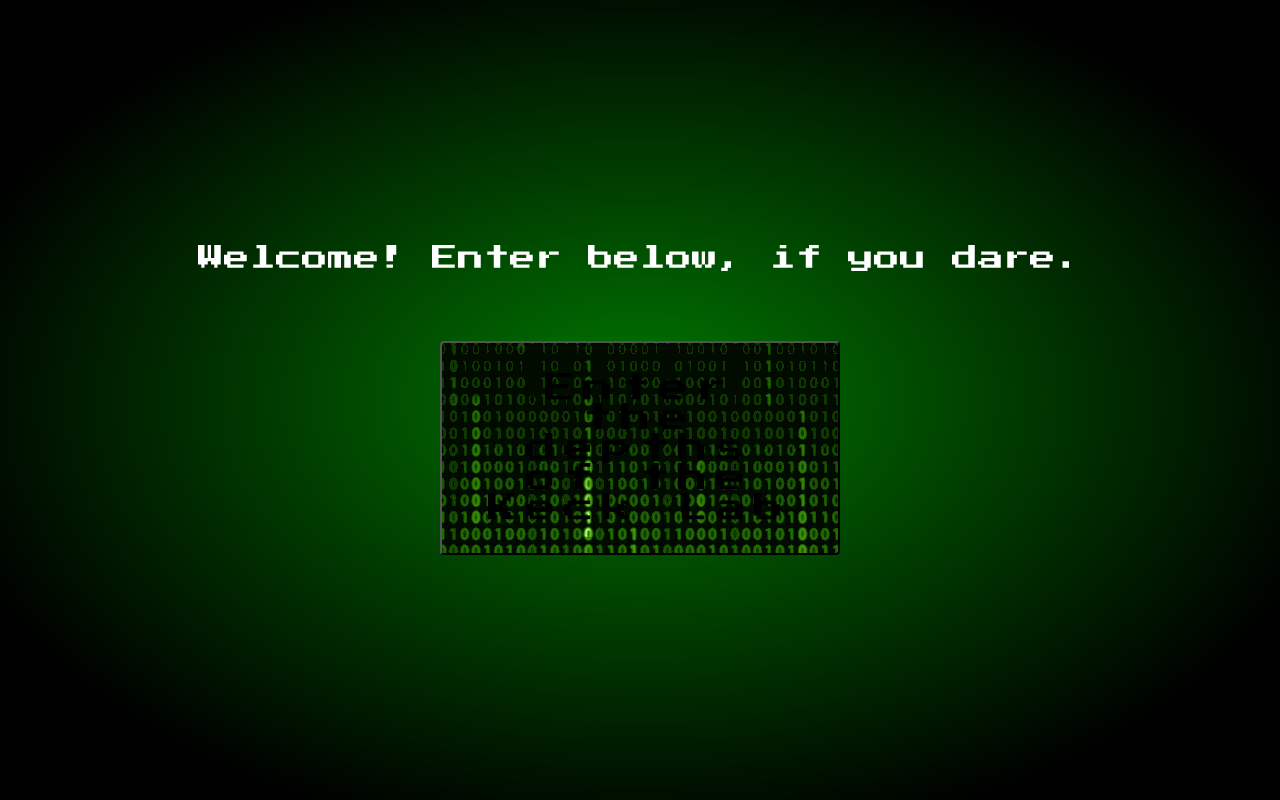
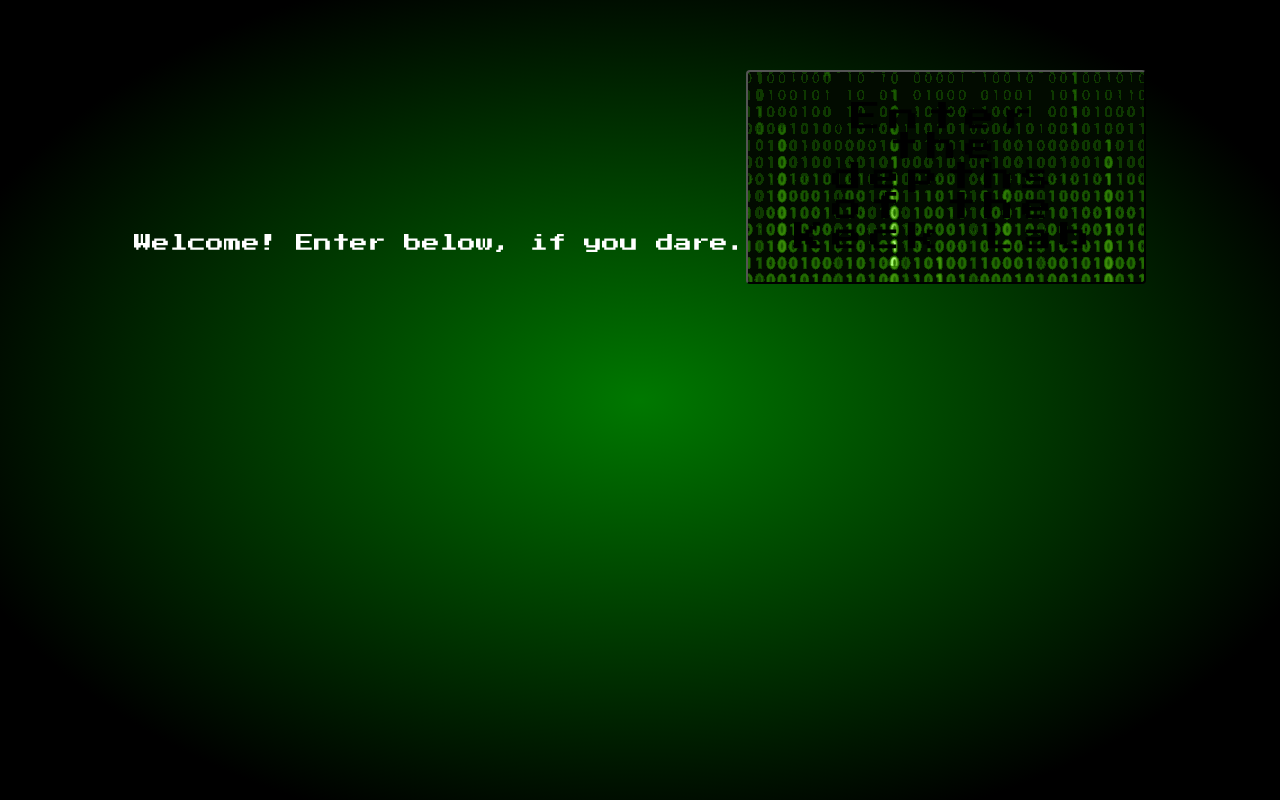
Before and after one commit to djacosta-01/TheEsapists, a React (Create React App) app in the folder keck-escape-room/: page / in a window 1280 px wide. Built offline with nearby package versions, Linux system fonts and the light colour scheme; no server answers.

Commit message:
user sign-in/sign-out buttons working

```diff
--- a/keck-escape-room/src/components/App.js
+++ b/keck-escape-room/src/components/App.js
@@ -2,13 +2,10 @@ import "./App.css";
 import { SignIn, SignOut, useAuthentication } from "../services/authService";
 
 function App() {
+  const user = useAuthentication();
   return (
     <div className="App">
-      <header className="App-header">
-        Welcome! Enter below, if you dare.
-        <SignIn />
-        {/* <button class="logInButton">Enter the depths of the Keck Lab</button> */}
-      </header>
+      <header id="App-header">{!user ? <SignIn /> : <SignOut />}</header>
     </div>
   );
 }
--- a/keck-escape-room/src/services/authService.js
+++ b/keck-escape-room/src/services/authService.js
@@ -5,6 +5,7 @@ import { auth } from "../firebaseConfig";
 export function SignIn() {
   return (
     <div>
+      Welcome! Enter below, if you dare.
       <button
         onClick={() => signInWithPopup(auth, new GoogleAuthProvider())}
         className="logInButton"
```
